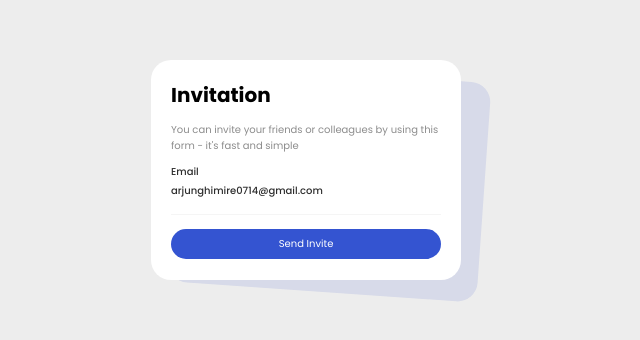
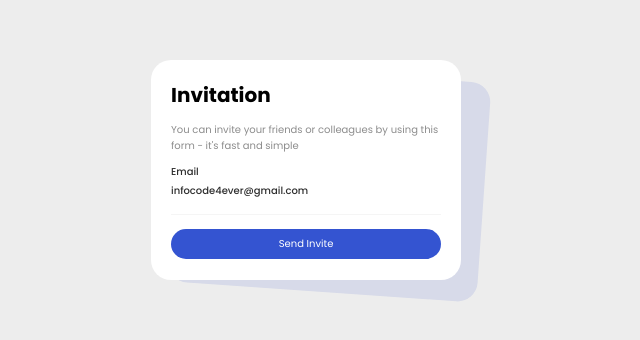
Before and after one commit to coode4ever/home, a plain HTML site: page invitation-card/index.html in a window 1280 px wide. Shown: the part 230-570 px from the top of the page, 334-974 px from the left. Drawn offline with Linux system fonts and the light colour scheme.

Commit message:
Change mail in invitation card

```diff
--- a/invitation-card/index.html
+++ b/invitation-card/index.html
@@ -20,7 +20,7 @@
       <!-- Email -->
       <div class="email">
         <p>Email</p>
-        <p>arjunghimire0714@gmail.com</p>
+        <p>infocode4ever@gmail.com</p>
       </div>
       <!-- Divider -->
       <div class="divider"></div>
```
